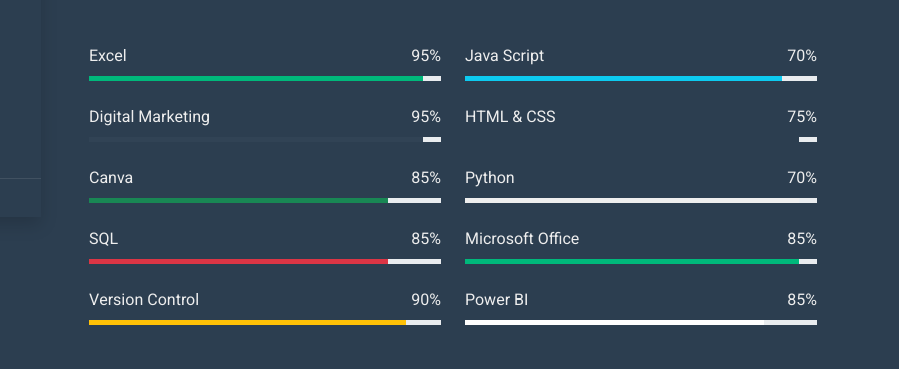
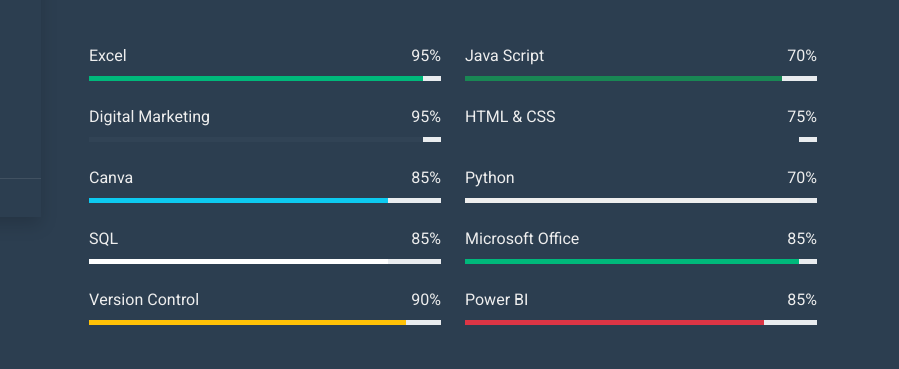
Before and after one commit to manojdev18/manoj-mahesh, a plain HTML site: page index.html in a window 1280 px wide. Shown: the part 583-952 px from the top of the page, 381-1280 px from the left. Drawn offline with nearby package versions, Linux system fonts and the light colour scheme.

Commit message:
Update index.html

```diff
--- a/index.html
+++ b/index.html
@@ -153,7 +153,7 @@
                                     <p class="mb-2">85%</p>
                                 </div>
                                 <div class="progress">
-                                    <div class="progress-bar bg-success" role="progressbar" aria-valuenow="85"
+                                    <div class="progress-bar bg-info" role="progressbar" aria-valuenow="85"
                                         aria-valuemin="0" aria-valuemax="100"></div>
                                 </div>
                             </div>
@@ -163,7 +163,7 @@
                                     <p class="mb-2">85%</p>
                                 </div>
                                 <div class="progress">
-                                    <div class="progress-bar bg-danger" role="progressbar" aria-valuenow="85"
+                                    <div class="progress-bar bg-white" role="progressbar" aria-valuenow="85"
                                         aria-valuemin="0" aria-valuemax="100"></div>
                                 </div>
                             </div>
@@ -185,7 +185,7 @@
                                     <p class="mb-2">70%</p>
                                 </div>
                                 <div class="progress">
-                                    <div class="progress-bar bg-info" role="progressbar" aria-valuenow="90"
+                                    <div class="progress-bar bg-success" role="progressbar" aria-valuenow="90"
                                         aria-valuemin="0" aria-valuemax="100"></div>
                                 </div>
                             </div>
@@ -225,7 +225,7 @@
                                     <p class="mb-2">85%</p>
                                 </div>
                                 <div class="progress">
-                                    <div class="progress-bar bg-white" role="progressbar" aria-valuenow="85"
+                                    <div class="progress-bar bg-danger" role="progressbar" aria-valuenow="85"
                                         aria-valuemin="0" aria-valuemax="100"></div>
                                 </div>
                             </div>
```
